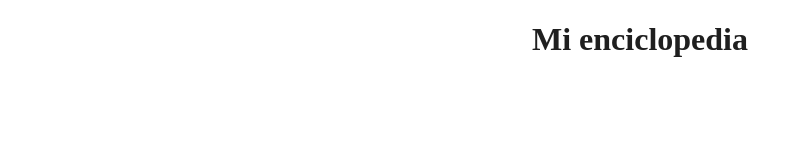
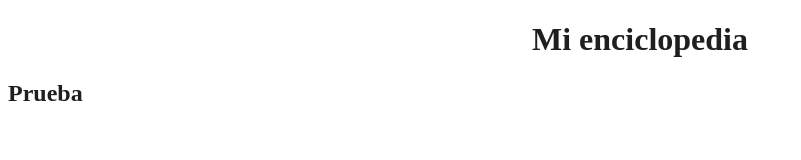
Before and after one commit to mjimenezni/proyecto_enciclopedia, a website built with Parcel: page index.html in a window 1280 px wide. Shown: the whole page, without its empty margins (0-801 px from the left). Built offline with nearby package versions, Linux system fonts and the light colour scheme.

Commit message:
Prueba 3

```diff
--- a/index.html
+++ b/index.html
@@ -10,6 +10,7 @@
   <body>
     <header>
       <h1>Mi enciclopedia</h1>
+      <h2>Prueba</h2>
     </header>
   </body>
 </html>
```
